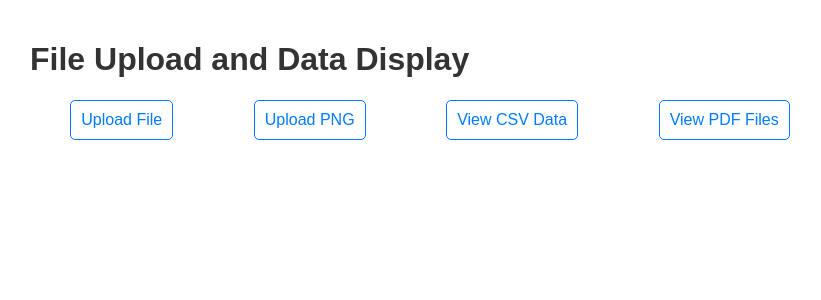
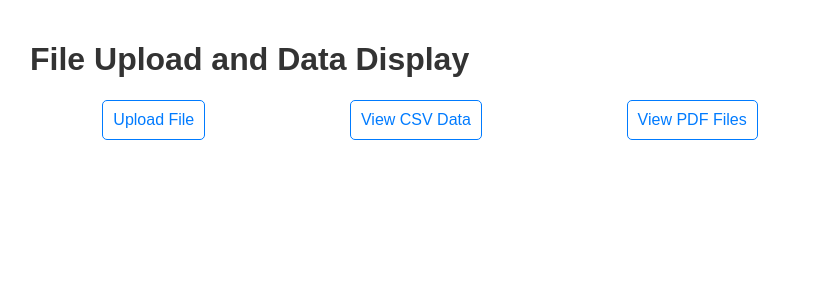
Before and after one commit to jsarsoun/autopath, a Flask app: page / in a window 1280 px wide. Shown: the top 300 px of the page, without its empty margins (210-1031 px from the left). Run offline with Flask 3, Linux system fonts and the light colour scheme.

Commit message:
Removed support for PNG file uploads and associated functionality.

```diff
--- a/app.py
+++ b/app.py
@@ -5,7 +5,7 @@ from database import init_db, insert_data, get_all_data, get_pdf_files
 
 app = Flask(__name__)
 app.config['UPLOAD_FOLDER'] = 'uploads'
-app.config['ALLOWED_EXTENSIONS'] = {'csv', 'pdf', 'png'}
+app.config['ALLOWED_EXTENSIONS'] = {'csv', 'pdf'}
 app.config['SECRET_KEY'] = 'your_secret_key_here'
 
 # Ensure the upload folder exists
@@ -68,45 +68,6 @@ def view_pdf():
     pdf_files = get_pdf_files()
     return render_template('view_pdf.html', pdf_files=pdf_files)
 
-@app.route('/upload_png', methods=['GET', 'POST'])
-def upload_png():
-    if request.method == 'POST':
-        if 'file' not in request.files:
-            flash('No file part', 'error')
-            return redirect(request.url)
-
-        file = request.files['file']
-
-        if file.filename == '':
-            flash('No selected file', 'error')
-            return redirect(request.url)
-
-        if file and file.filename.lower().endswith('.png'):
-            filename = os.path.join(app.config['UPLOAD_FOLDER'], file.filename)
-            file.save(filename)
-
-            try:
-                from image_parser import parse_image
-                image_data = parse_image(filename)
-
-                # Get the directory of the uploaded file
-                upload_dir = os.path.dirname(filename)
-
-                # Get all debug images
-                debug_images = [f for f in os.listdir(upload_dir) if f.startswith('debug_team_number_bar_')]
-                debug_image_urls = [url_for('static', filename=f'uploads/{img}') for img in debug_images]
-
-                return render_template('view_image_data.html', image_data=image_data, debug_images=debug_image_urls)
-            except Exception as e:
-                flash(f'Error processing PNG file: {str(e)}', 'error')
-
-            return redirect(url_for('upload_png'))
-        else:
-            flash('Invalid file type. Please upload a PNG file.', 'error')
-            return redirect(request.url)
-
-    return render_template('upload_png.html')
-
 @app.route('/download/<filename>')
 def download_file(filename):
     return send_file(os.path.join(app.config['UPLOAD_FOLDER'], filename), as_attachment=True)
--- a/templates/index.html
+++ b/templates/index.html
@@ -37,7 +37,6 @@
 
     <div class="nav-menu">
         <a href="{{ url_for('upload_file') }}">Upload File</a>
-        <a href="{{ url_for('upload_png') }}">Upload PNG</a>
         <a href="{{ url_for('view_csv') }}">View CSV Data</a>
         <a href="{{ url_for('view_pdf') }}">View PDF Files</a>
     </div>
```
